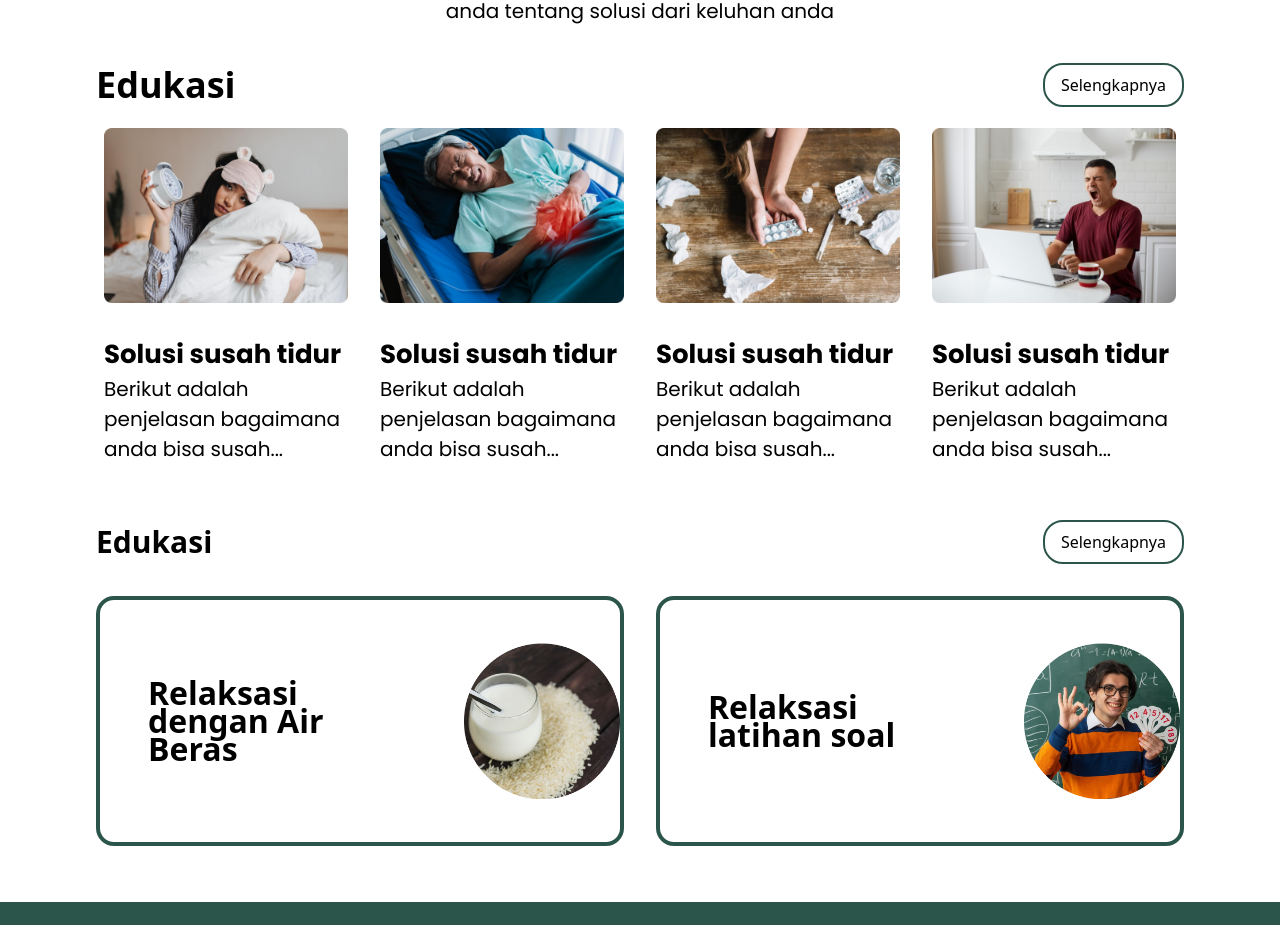
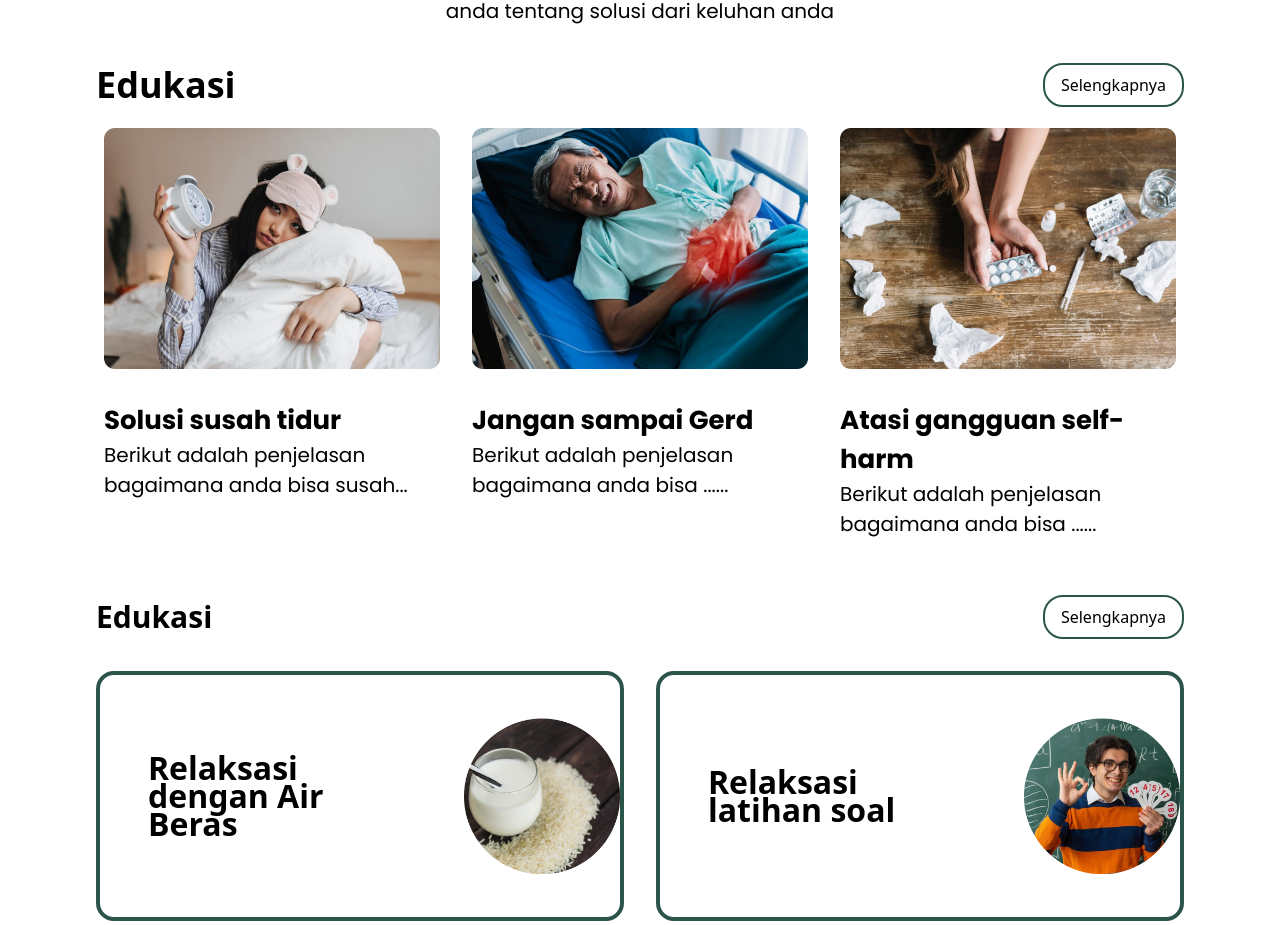
Before and after one commit to aufarhmn/WellnessWhale, a Next.js app in the folder frontend/: page / in a window 1280 px wide. Shown: the part 1692-2617 px from the top of the page. Built offline with nearby package versions, Linux system fonts and the light colour scheme; sample sign-in values are in the browser's storage.

Commit message:
fix: link to article education

```diff
--- a/frontend/src/components/Article.jsx
+++ b/frontend/src/components/Article.jsx
@@ -30,6 +30,7 @@ export default function Article() {
         </div>
         <div className="w-full h-max flex flex-col md:flex-row mt-4 px-4 md:px-24 space-y-4 md:space-y-0 md:space-x-4">
           <div className="h-full w-full bg-white flex flex-col px-2">
+            <Link href="/article/education/1">
               <div className="w-full h-fit">
                 <Image src={Article1} className="aspect-auto" alt="Article 1" />
               </div>
@@ -41,34 +42,39 @@ export default function Article() {
                   Berikut adalah penjelasan bagaimana anda bisa susah...
                 </p>
               </div>
+            </Link>
           </div>
           <div className="h-full w-full bg-white flex flex-col px-2">
+            <Link href="/article/education/2">
               <div className="w-full h-fit">
                 <Image src={Gerd} className="aspect-auto" alt="Gerd" />
               </div>
               <div className="w-full h-fit mt-4 md:mt-8">
                 <p className="font-bold font-['Poppins'] text-[20px] md:text-[26px]">
-                Solusi susah tidur
+                  Jangan sampai Gerd
                 </p>
                 <p className="font-['Poppins'] text-[16px] md:text-[20px]">
-                Berikut adalah penjelasan bagaimana anda bisa susah...
+                  Berikut adalah penjelasan bagaimana anda bisa ......
                 </p>
               </div>
+            </Link>
           </div>
           <div className="h-full w-full bg-white flex flex-col px-2">
+            <Link href="/article/education/3">
               <div className="w-full h-fit">
                 <Image src={Obat} className="aspect-auto" alt="Obat" />
               </div>
               <div className="w-full h-fit mt-4 md:mt-8">
                 <p className="font-bold font-['Poppins'] text-[20px] md:text-[26px]">
-                Solusi susah tidur
+                  Atasi gangguan self-harm
                 </p>
                 <p className="font-['Poppins'] text-[16px] md:text-[20px]">
-                Berikut adalah penjelasan bagaimana anda bisa susah...
+                  Berikut adalah penjelasan bagaimana anda bisa ......
                 </p>
               </div>
+            </Link>
           </div>
-          <div className="h-full w-full bg-white flex flex-col px-2">
+          {/* <div className="h-full w-full bg-white flex flex-col px-2">
             <div className="w-full h-fit">
               <Image src={Kantuk} className="aspect-auto" alt="Kantuk" />
             </div>
@@ -80,7 +86,7 @@ export default function Article() {
                 Berikut adalah penjelasan bagaimana anda bisa susah...
               </p>
             </div>
-          </div>
+          </div> */}
         </div>
       </div>
     </>
```
Also changed, not shown: 1 other file (tests, documents, lock files or other folders). Lines whose indentation alone changed are shown as unchanged.
